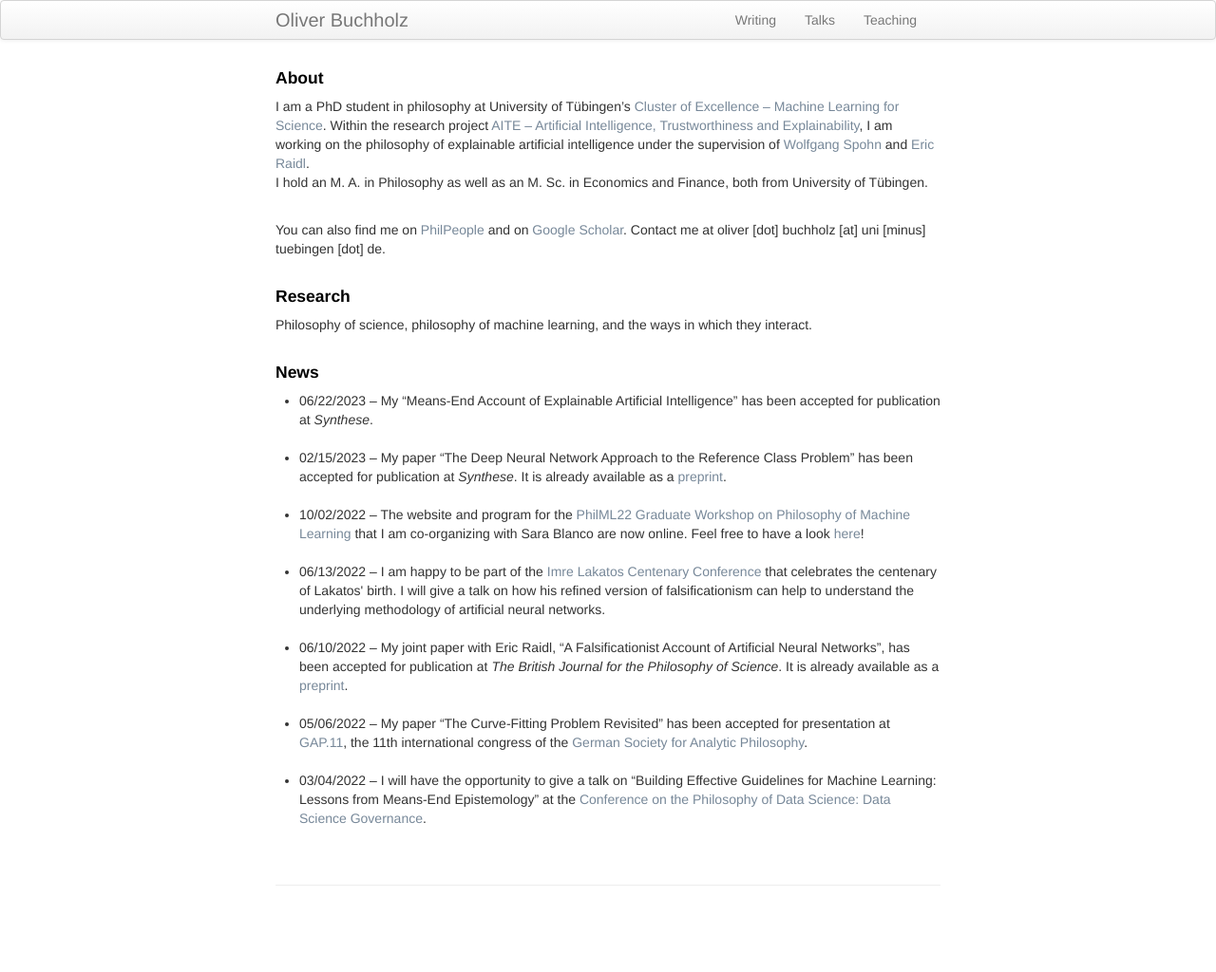
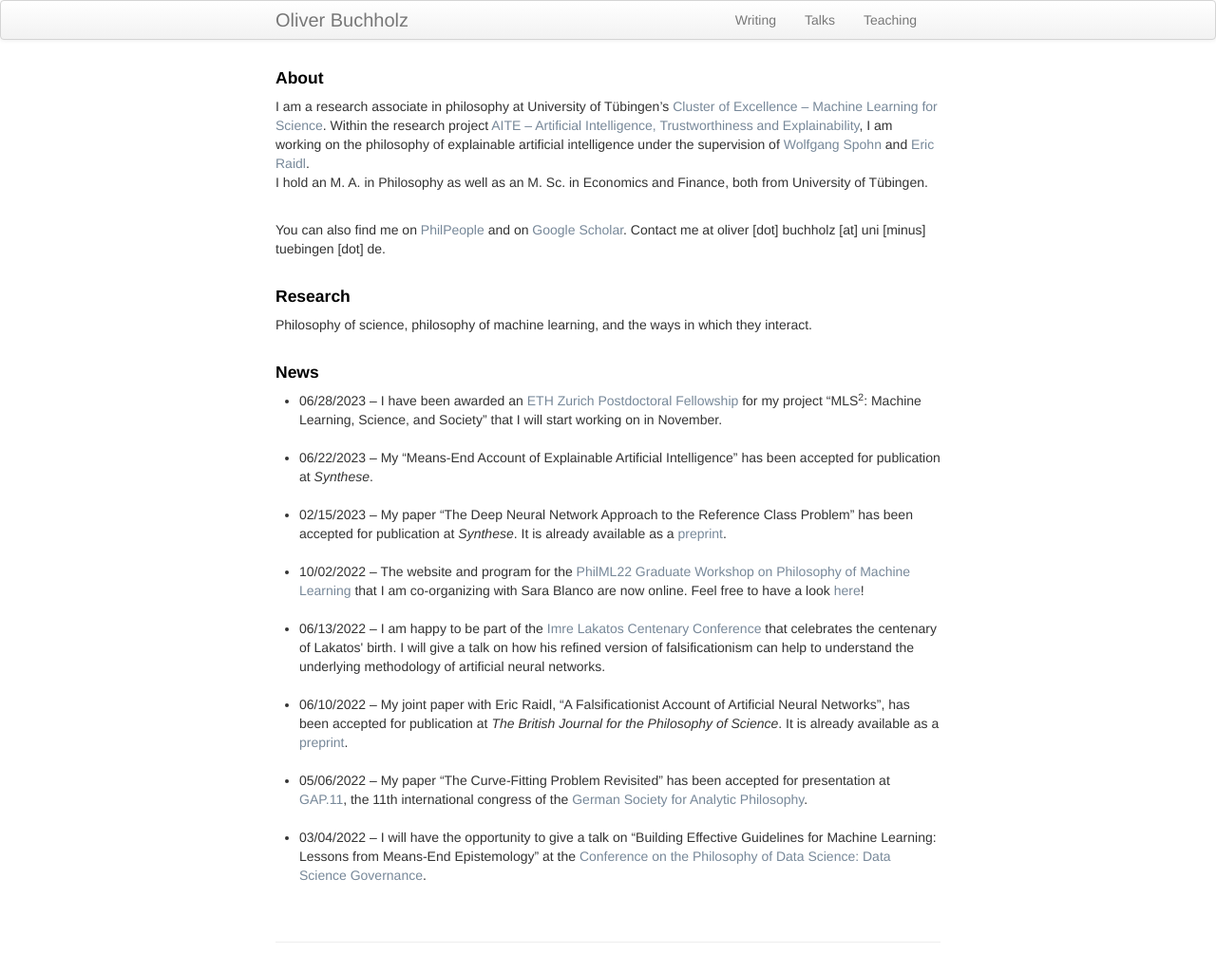
Before and after one commit to oliverbuchholz/oliverbuchholz.github.io, a Jekyll site: the page built from index.md, in a window 1280 px wide. Shown: the whole page at 95% size. Built offline with Jekyll 4.4.1, drawn with Linux system fonts in a browser that asks for light colours; before the commit the page ends 964 px from its top, so only the background shows below that.

Commit message:
News ETH

```diff
--- a/index.md
+++ b/index.md
@@ -7,7 +7,7 @@ keywords: Buchholz, Oliver, philosophy, machine learning, phd, Tübingen
 
 <h4> About </h4>
 
-I am a PhD student in philosophy at University of T&uuml;bingen's <a href = "https://uni-tuebingen.de/en/research/core-research/cluster-of-excellence-machine-learning/home/" target = "_blank">Cluster of Excellence &ndash; Machine Learning for Science</a>. Within the research project <a href = "https://sites.google.com/view/aiteproject/project" target = "_blank">AITE &ndash; Artificial Intelligence, Trustworthiness and Explainability</a>, I am working on the philosophy of explainable artificial intelligence under the supervision of <a href="https://www.philosophie.uni-konstanz.de/ag-spohn/personen/prof-dr-wolfgang-spohn/" target="_blank">Wolfgang Spohn</a> and <a href="https://scholar.google.de/citations?user=MpJaE0wAAAAJ&hl=de" target="_blank">Eric Raidl</a>.<br>
+I am a research associate in philosophy at University of T&uuml;bingen's <a href = "https://uni-tuebingen.de/en/research/core-research/cluster-of-excellence-machine-learning/home/" target = "_blank">Cluster of Excellence &ndash; Machine Learning for Science</a>. Within the research project <a href = "https://sites.google.com/view/aiteproject/project" target = "_blank">AITE &ndash; Artificial Intelligence, Trustworthiness and Explainability</a>, I am working on the philosophy of explainable artificial intelligence under the supervision of <a href="https://www.philosophie.uni-konstanz.de/ag-spohn/personen/prof-dr-wolfgang-spohn/" target="_blank">Wolfgang Spohn</a> and <a href="https://scholar.google.de/citations?user=MpJaE0wAAAAJ&hl=de" target="_blank">Eric Raidl</a>.<br>
 I hold an M. A. in Philosophy as well as an M. Sc. in Economics and Finance, both from University of T&uuml;bingen.<br><br>
 
 You can also find me on <a href="https://philpeople.org/profiles/oliver-buchholz" target="_blank">PhilPeople</a> and on <a href="https://scholar.google.com/citations?user=o-i32DIAAAAJ&hl=de&oi=ao" target="_blank">Google Scholar</a>. Contact me at oliver [dot] buchholz [at] uni [minus] tuebingen [dot] de.<br><br>
@@ -21,6 +21,9 @@ Philosophy of science, philosophy of machine learning, and the ways in which the
 <h4> News </h4>
 
 <ul>
+<li> 06/28/2023 &ndash; I have been awarded an <a href="https://ethz.ch/en/research/research-promotion/eth-fellowships.html" target="_blank">ETH Zurich Postdoctoral Fellowship</a> for my project &ldquo;MLS<sup>2</sup>: Machine Learning, Science, and Society&rdquo; that I will start working on in November.<br><br>
+</li>
+
 <li> 06/22/2023 &ndash; My &ldquo;Means-End Account of Explainable Artificial Intelligence&rdquo; has been accepted for publication at <i>Synthese</i>.<br><br>
 </li>
 
```
